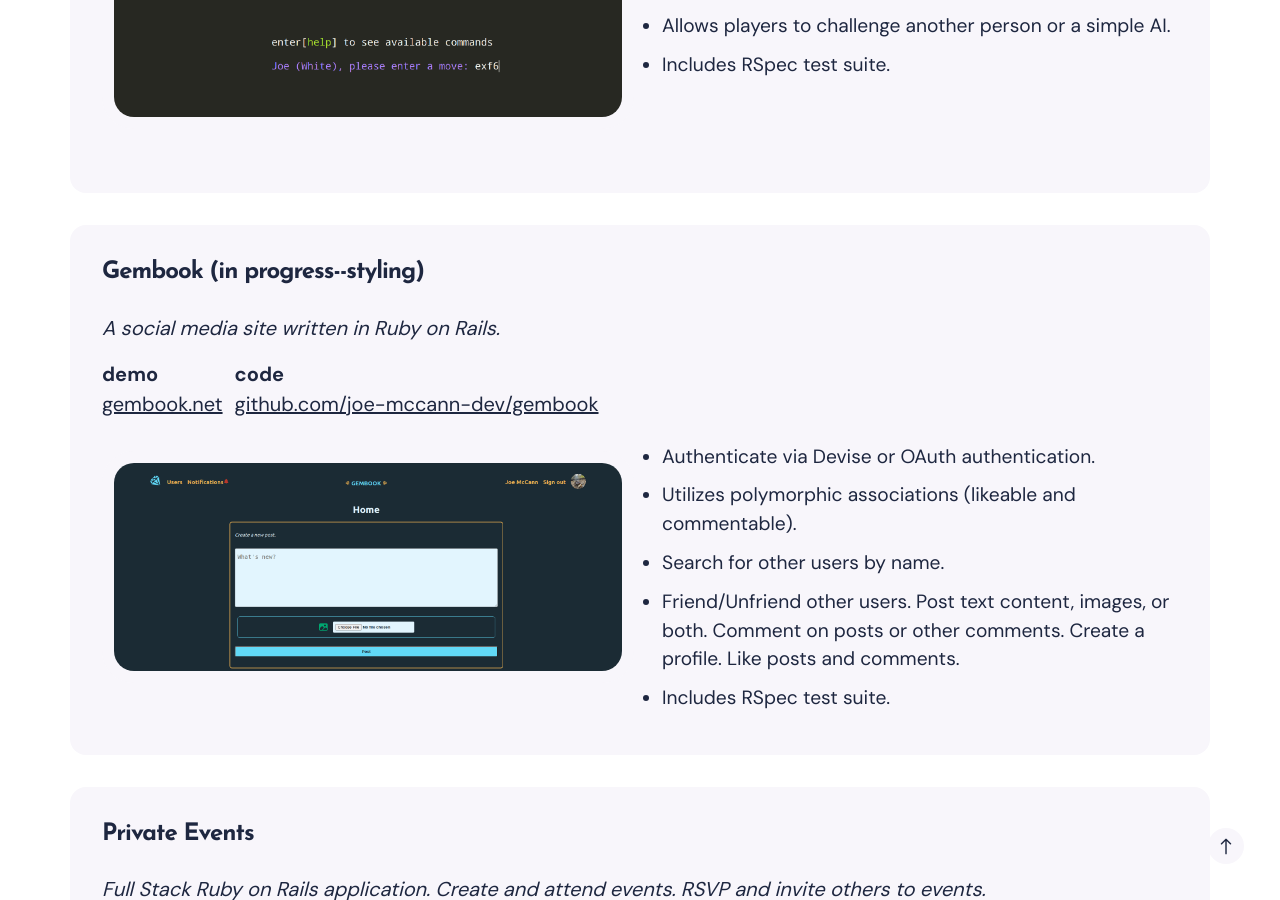
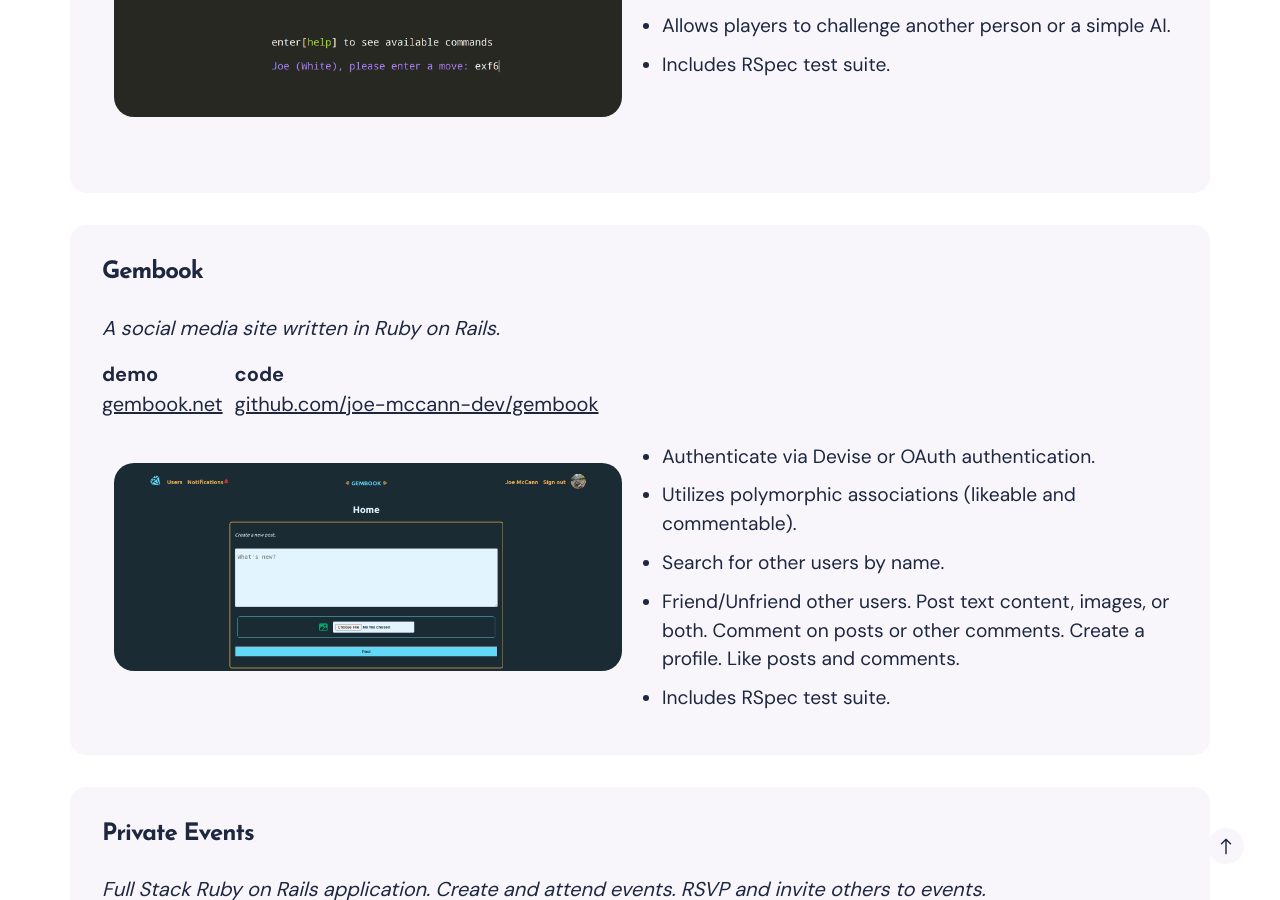
Before and after one commit to joe-mccann-dev/portfolio, a Jekyll site: the page built from index.html, in a window 1280 px wide and 900 px high, scrolled down 1270 px. Built offline with Jekyll 4.4.1, drawn with Linux system fonts in a browser that asks for light colours; nearby versions of some CDN libraries.

Commit message:
Remove 'in-progress' from Gembook project.

```diff
--- a/_data/settings.yml
+++ b/_data/settings.yml
@@ -45,7 +45,7 @@ portfolio:
         - Includes RSpec test suite.
 
     - image: /images/gembook.png
-      title: Gembook (in progress--styling)
+      title: Gembook
       summary: A social media site written in Ruby on Rails.
       demo: <a href="https://gembook.net">gembook.net</a>
       repo: <a href="https://github.com/joe-mccann-dev/gembook">github.com/joe-mccann-dev/gembook</a>
```
